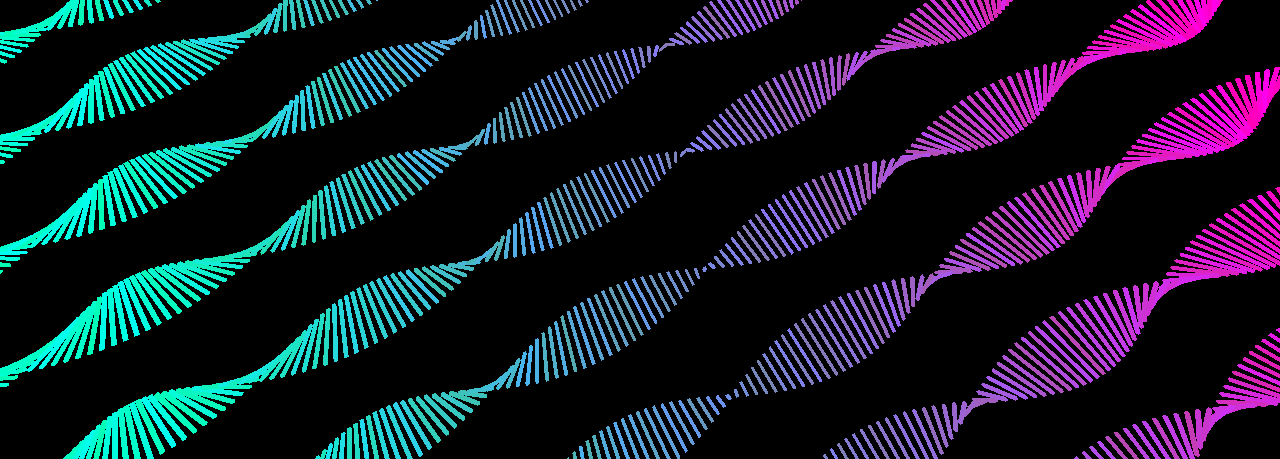
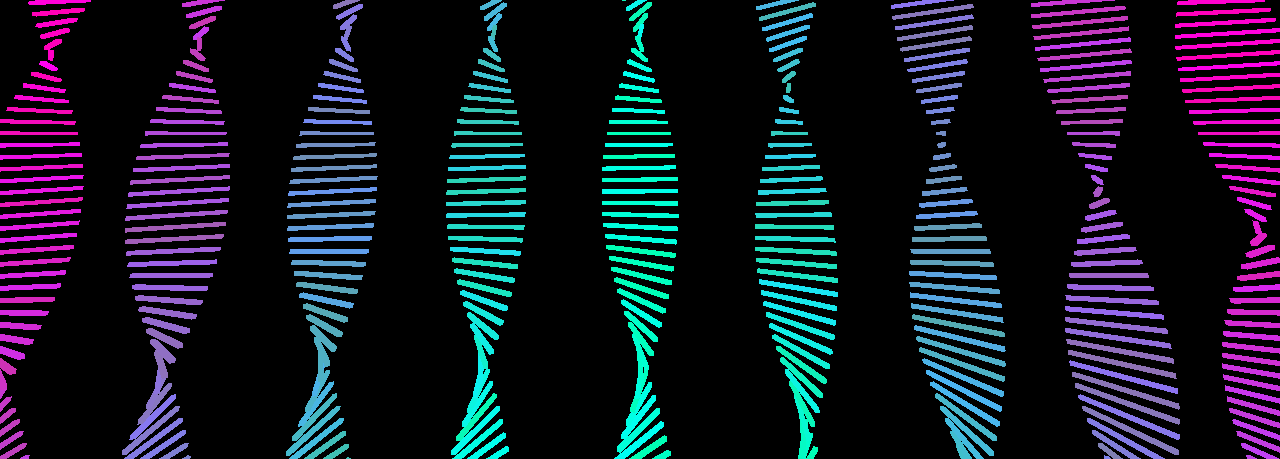
Before and after one commit to isba1/website, a website built with Vite: page src/index.html in a window 1280 px wide. Shown: the part 341-800 px from the top of the page. Built offline with nearby package versions, Linux system fonts and the light colour scheme; animation ran at ten frames a second.

Commit message:
changed orientation of strands

```diff
--- a/src/script.js
+++ b/src/script.js
@@ -44,11 +44,11 @@ function mapRange (value, a, b, c, d) {
     return c + value * (d - c);
 }
 
-function createStrand (startZ, endZ, xPos) {
+function createStrand (startZ, endZ, xPos, startColor, endColor) {
     const rods = []
     for (let z = startZ; z < endZ; z+=(spacing+depth)) {
         let geometry = new THREE.BoxGeometry( width /**mapRange(Math.random(), 0, 1, 0.8, 1.1)*/, height, depth );
-        let c = new THREE.Color(mapRange(z, -10, 10, 1, 0), mapRange(z, -10, 10, 0, 1), mapRange(Math.random(), 0, 1, 0.7, 0.95))
+        let c = new THREE.Color(mapRange(z, startColor, endColor, 1, 0), mapRange(z, startColor, endColor, 0, 1), mapRange(Math.random(), 0, 1, 0.7, 0.95))
         const material = new THREE.MeshBasicMaterial( { color: c, wireframe: false } );
         let rod = new THREE.Mesh(geometry, material);
         rod.position.z = z;
@@ -60,17 +60,17 @@ function createStrand (startZ, endZ, xPos) {
     return rods;
 }
 
-const rods1 = createStrand(-50, 50, -10);
-const rods2 = createStrand(-50, 50, -8);
-const rods3 = createStrand(-50, 50, -6);
-const rods4 = createStrand(-50, 50, -4);
-const rods5 = createStrand(-50, 50, -2);
-const rods6 = createStrand(-50, 50, 0);
-const rods7 = createStrand(-50, 50, 2);
-const rods8 = createStrand(-50, 50, 4);
-const rods9 = createStrand(-50, 50, 6);
-const rods10 = createStrand(-50, 50, 8);
-const rods11 = createStrand(-50, 50, 10);
+const rods1 = createStrand(-50, 50, -10, 5, 25);
+const rods2 = createStrand(-50, 50, -8, 0, 20);
+const rods3 = createStrand(-50, 50, -6, -5, 15);
+const rods4 = createStrand(-50, 50, -4, -10, 10);
+const rods5 = createStrand(-50, 50, -2, -15, 5);
+const rods6 = createStrand(-50, 50, 0, -20, 0);
+const rods7 = createStrand(-50, 50, 2, -15, 5);
+const rods8 = createStrand(-50, 50, 4, -10, 10);
+const rods9 = createStrand(-50, 50, 6, -5, 15);
+const rods10 = createStrand(-50, 50, 8, 0, 20);
+const rods11 = createStrand(-50, 50, 10, 5, 25);
 
 
 // const rods = [];
@@ -148,8 +148,8 @@ window.addEventListener('resize', () =>
  */
 // Base camera
 const camera = new THREE.PerspectiveCamera(75, sizes.width / sizes.height, 0.1, 100)
-camera.position.x = 2
-camera.position.y = 10
+camera.position.x =0
+camera.position.y = 7
 camera.position.z = 1
 scene.add(camera)
 
@@ -185,11 +185,11 @@ const tick = () =>
     //angle += 1
     const elapsedTime = clock.getElapsedTime()
 
-    rotateStrand(rods1, 0.06);
-    rotateStrand(rods2, 0.055);
-    rotateStrand(rods3, 0.05);
-    rotateStrand(rods4, 0.045);
-    rotateStrand(rods5, 0.04);
+    rotateStrand(rods1, 0.01);
+    rotateStrand(rods2, 0.015);
+    rotateStrand(rods3, 0.02);
+    rotateStrand(rods4, 0.025);
+    rotateStrand(rods5, 0.030);
     rotateStrand(rods6, 0.035);
     rotateStrand(rods7, 0.03);
     rotateStrand(rods8, 0.025);
--- a/src/style.css
+++ b/src/style.css
@@ -5,6 +5,13 @@
     margin: 0;
     padding: 0;
     color: white
+}
+
+h1, p {
+    background-color: black; /* set the background color of the text elements */
+    background-color: transparent;
+    /*display: inline; /* make the text elements inline */
+    padding: 5px 10px; /* add some padding to the text elements */
 }
 
 html, body
```
